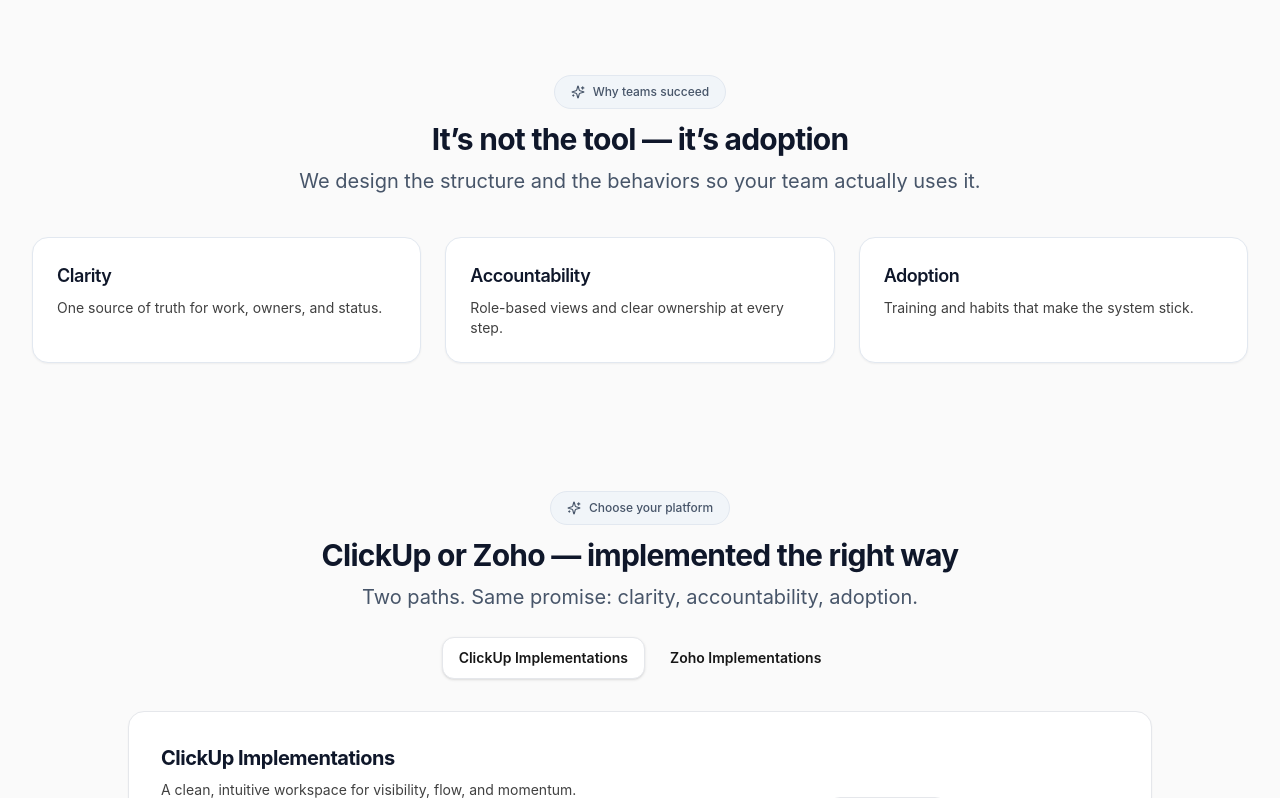
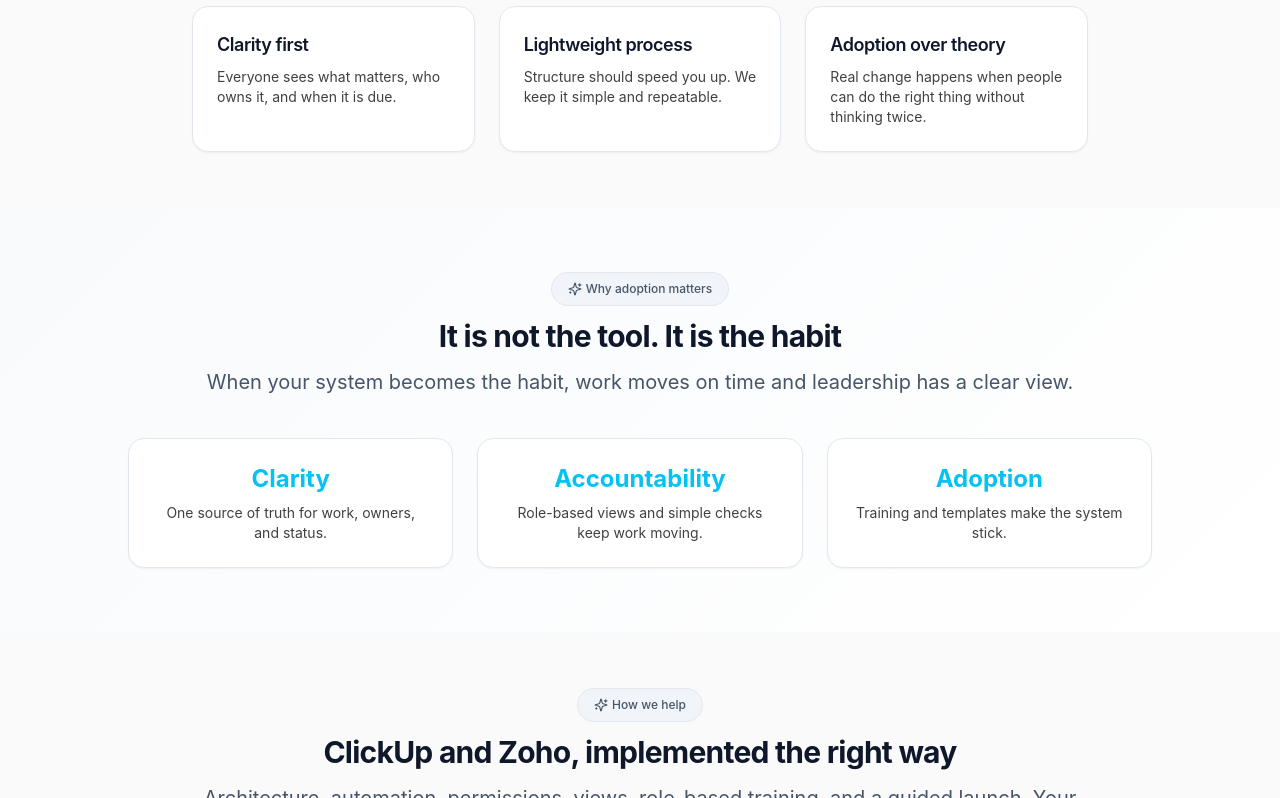
Before and after one commit to Jonw8192/iteratum, a React (Vite) app in the folder iteratum-site/: page /about in a window 1280 px wide. Shown: the part 726-1524 px from the top of the page. Built offline with nearby package versions, Linux system fonts and the light colour scheme.

Commit message:
Update main.jsx

```diff
--- a/iteratum-site/src/main.jsx
+++ b/iteratum-site/src/main.jsx
@@ -1,16 +1,23 @@
+// src/main.jsx
 import React from "react";
-import { createRoot } from "react-dom/client";
+import ReactDOM from "react-dom/client";
+import { BrowserRouter, Routes, Route } from "react-router-dom";
+
+import Site from "./Site.jsx";
+import About from "./About.jsx";
+import PrivacyPolicy from "./PrivacyPolicy.jsx";
+import TermsOfService from "./TermsOfService.jsx";
 import "./index.css";
-import Site from "./Site.jsx";
 
-// Get the root element
-const container = document.getElementById("root");
-
-// Create root and render the app
-const root = createRoot(container);
-
-root.render(
+ReactDOM.createRoot(document.getElementById("root")).render(
   <React.StrictMode>
-    <Site />
+    <BrowserRouter>
+      <Routes>
+        <Route path="/" element={<Site />} />
+        <Route path="/about" element={<About />} />
+        <Route path="/privacy-policy" element={<PrivacyPolicy />} />
+        <Route path="/terms-of-service" element={<TermsOfService />} />
+      </Routes>
+    </BrowserRouter>
   </React.StrictMode>
 );
```
